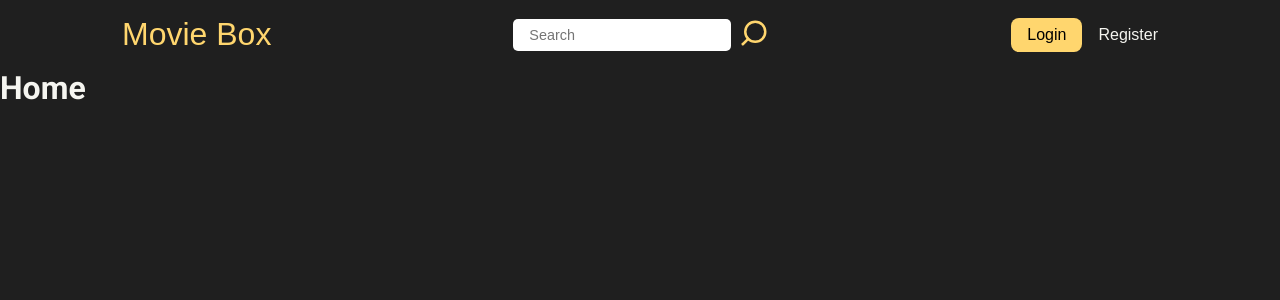
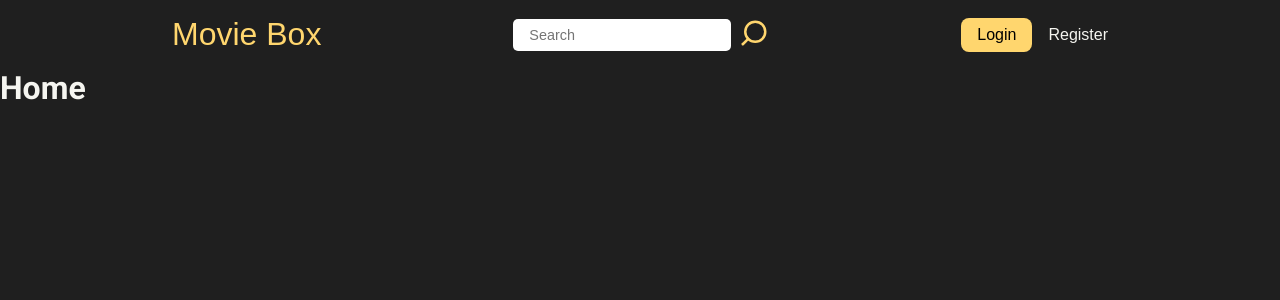
Before and after one commit to m4ycon/movie-box, a React (Create React App) app in the folder frontend/: page / in a window 1280 px wide. Shown: the top 300 px of the page. Built offline with nearby package versions, Linux system fonts and the light colour scheme; the HTML template or start-up script is replaced by a standard one.

Commit message:
style: login button color on hover

```diff
--- a/frontend/src/components/Header/style.module.scss
+++ b/frontend/src/components/Header/style.module.scss
@@ -50,7 +50,7 @@
 
   .userSection {
     position: absolute;
-    top: 48px;
+    top: 64px;
     left: 0;
     width: 100%;
     background-color: rgba(0, 0, 0, 0.5);
@@ -88,8 +88,10 @@
       border-radius: $border-radius-m;
       padding: 8px 16px;
 
+      transition: background-color 300ms;
+
       &:hover {
-        filter: brightness(0.95);
+        background-color: $color-a;
       }
 
       &:active {
@@ -118,7 +120,7 @@
     justify-content: space-between;
     align-items: center;
 
-    max-width: 1100px;
+    max-width: 1000px;
     margin: 0 auto;
 
     a {
```
